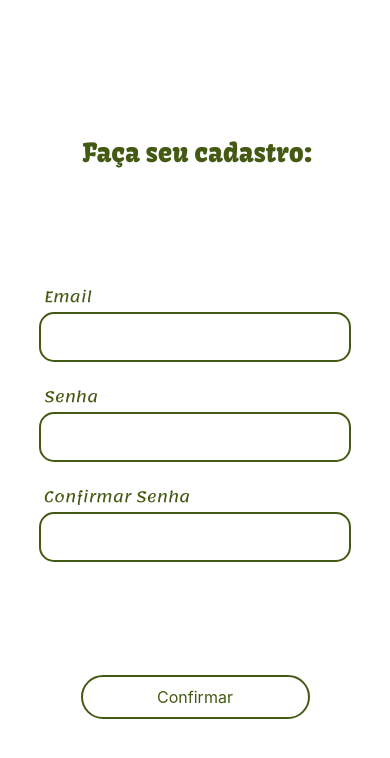
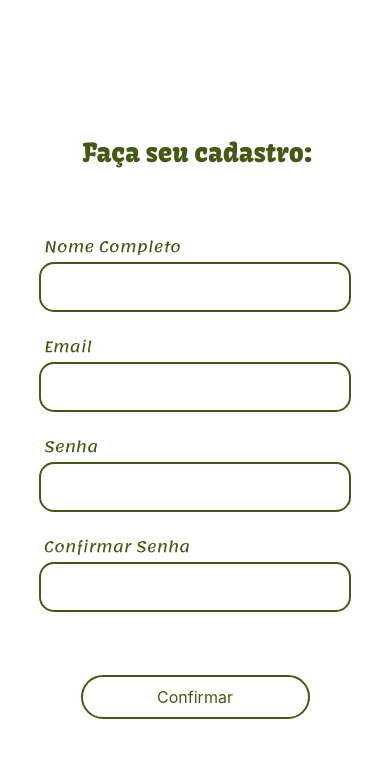
Before and after one commit to 91921902/Palatos-ReactNative, a React Native app: screen /CadastroCliente in a window 390 px wide. Shown: the top 758 px of the page. Built offline with nearby package versions, Linux system fonts and the light colour scheme; no server answers.

Commit message:
inserido nome completo
arquivo cadastro cliente

```diff
--- a/App.js
+++ b/App.js
@@ -28,7 +28,7 @@ const Stack = createStackNavigator();
 const MyNavigator = () => {
   return (
     <NavigationContainer>
-      <Stack.Navigator initialRouteName='TelaComanda' screenOptions={{ headerShown: false }}>
+      <Stack.Navigator initialRouteName='CadastroCliente' screenOptions={{ headerShown: false }}>
         <Stack.Screen name="planosEPacotes" component={PlanosEPacotes} />
         <Stack.Screen name="NovoCadastro" component={NovoCadastro} />
         <Stack.Screen name="NovoMenu" component={NovoMenu} />
--- a/pages/cadastroCliente/CadastroCliente.js
+++ b/pages/cadastroCliente/CadastroCliente.js
@@ -1,8 +1,6 @@
 import React,{useState,useEffect} from "react";
 import { styles } from "./styles"
 import {  View, Text, TextInput, TouchableOpacity } from "react-native"
-import MiniLogo from "../../components/MiniLogo";
-import BotaoVoltar from "../../components/BotaoVoltar";
 import fontKavoon from "../../assets/fonts/kavoon.ttf"
 import fontLemonada from "../../assets/fonts/lemonada.ttf"
 import * as Font from 'expo-font';
@@ -12,6 +10,7 @@ import AsyncStorage from '@react-native-async-storage/async-storage';
 function CadastroCliente({navigation}) {
 
   const [fontLoaded, setFontLoaded] = useState(false);
+  const[nome, setNome]=useState('');
   const [email, setEmail] = useState('');
   const [senha, setSenha] = useState('');
   const [confirmarSenha, setConfirmarSenha] = useState('');
@@ -85,6 +84,15 @@ function CadastroCliente({navigation}) {
 
         <View style={styles.formularioCadastroCliente}>
 
+        <View style={styles.inputsPar}>
+            <Text style={styles.textoInput}>Nome Completo</Text>
+            <TextInput
+            style={styles.inputs}
+            value={nome}
+            onChangeText={setNome}
+            />
+         </View>
+
           <View style={styles.inputsPar}>
             <Text style={styles.textoInput}>Email</Text>
             <TextInput
```
